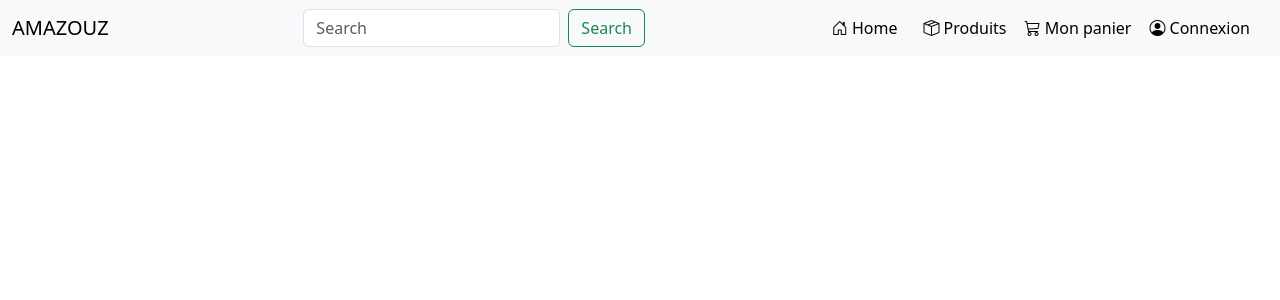
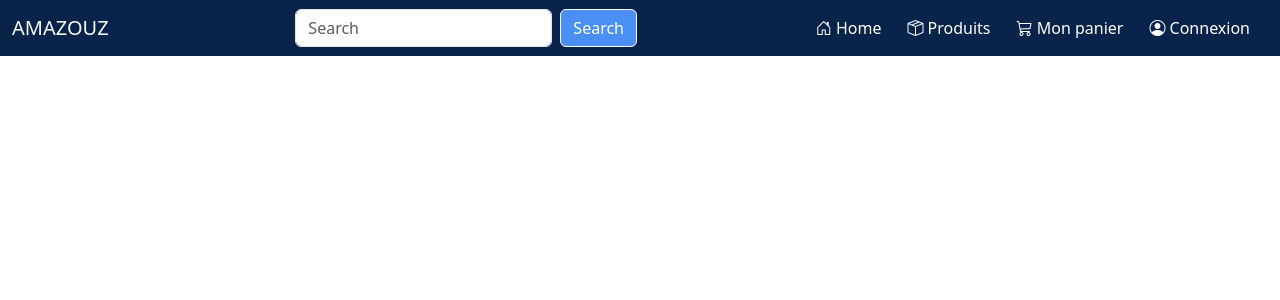
Before and after one commit to ZEP13/html_marketplace, a PHP site: page /navbar.html in a window 1280 px wide. Shown: the top 300 px of the page. Run offline with PHP 8.4, Linux system fonts and the light colour scheme.

Commit message:
color nav

```diff
--- /dev/null
+++ b/nav.css
@@ -0,0 +1,86 @@
+      .bg-light{
+        background-color: #09234a!important;
+      }
+      .navbar{
+        --bs-navbar-brand-color: var(--bs-tertiary-bg);
+        --bs-navbar-brand-hover-color: #4a8ff4;
+      }
+      .nav-item a{
+        color: white !important;
+      }
+      .nav-item :hover{
+        color: #4a8ff4 !important;
+        transform: translateY(-2px);
+        transition: 0.2s ease;
+      }
+      .navbar-toggler{
+        background-color:#4a8ff4;
+      }
+      .btn-danger,.btn-primary{
+        --bs-btn-color: white;
+        --bs-btn-border-color: white;
+        --bs-btn-hover-color: #fff;
+        --bs-btn-hover-bg: #4a8ff4;
+        --bs-btn-hover-border-color: #4a8ff4;
+        background:#09234a;
+      }
+      .btn-outline-primary{
+        --bs-btn-color: white;
+        --bs-btn-border-color: white;
+        --bs-btn-hover-bg: #09234a;
+        --bs-btn-hover-border-color:white;
+        background:#4a8ff4;
+      }
+      .btn-outline-secondary {
+        color: #4a8ff4;
+        border-color: #4a8ff4;
+        --bs-btn-hover-bg:#4a8ff4;
+        --bs-btn-hover-color: #000000;
+      }
+      /* CSS additionnel pour centrer la recherche sur grands écrans */
+      .search-container {
+        display: flex;
+        justify-content: flex-end;
+        align-items: center;
+        flex-grow: 1; /* Prend toute la largeur disponible */
+      }
+      .offcanvas-body {
+        display: flex;
+        flex-direction: column;
+        height: 100vh; /* Take full height of the viewport */
+      }
+      .buy {
+        margin-top: auto; /* Push this section to the bottom */
+        position: sticky;
+        bottom: 0; /* Stick to the bottom of the sidebar */
+      }
+      .nav-item {
+        margin-right: 10px;
+      }
+      .nav-item a {
+        text-decoration: none;
+        color: black;
+      }
+
+      @media screen and (max-width: 799px) {
+        /* Icône de recherche et hamburger sur petit écran */
+        .navbar .d-flex {
+          display: flex;
+          justify-content: flex-start;
+          align-items: center;
+        }
+
+        .navbar .btn-outline-secondary {
+          margin-right: 10px;
+        }
+      }
+
+      @media screen and (min-width: 800px) {
+        /* Cacher l'icône de recherche et hamburger sur grand écran */
+        .navbar .navbar-toggler {
+          display: none;
+        }
+        .navbar .btn-outline-secondary {
+          display: none;
+        }
+      }
--- a/navbar.html
+++ b/navbar.html
@@ -14,55 +14,11 @@
       rel="stylesheet"
       href="https://cdn.jsdelivr.net/npm/bootstrap-icons/font/bootstrap-icons.css"
     />
-    <style>
-      /* CSS additionnel pour centrer la recherche sur grands écrans */
-      .search-container {
-        display: flex;
-        justify-content: flex-end;
-        align-items: center;
-        flex-grow: 1; /* Prend toute la largeur disponible */
-      }
-      .offcanvas-body {
-        display: flex;
-        flex-direction: column;
-        height: 100vh; /* Take full height of the viewport */
-      }
-      .buy {
-        margin-top: auto; /* Push this section to the bottom */
-        position: sticky;
-        bottom: 0; /* Stick to the bottom of the sidebar */
-      }
-      .nav-item {
-        margin-right: 10px;
-      }
-      .nav-item a {
-        text-decoration: none;
-        color: black;
-      }
+    <link
+    rel="stylesheet"
+    href="nav.css"
+    >
 
-      @media screen and (max-width: 799px) {
-        /* Icône de recherche et hamburger sur petit écran */
-        .navbar .d-flex {
-          display: flex;
-          justify-content: flex-start;
-          align-items: center;
-        }
-
-        .navbar .btn-outline-secondary {
-          margin-right: 10px;
-        }
-      }
-
-      @media screen and (min-width: 800px) {
-        /* Cacher l'icône de recherche et hamburger sur grand écran */
-        .navbar .navbar-toggler {
-          display: none;
-        }
-        .navbar .btn-outline-secondary {
-          display: none;
-        }
-      }
-    </style>
   </head>
   <body>
     <nav class="navbar navbar-expand-lg navbar-light bg-light">
@@ -104,7 +60,7 @@
               placeholder="Search"
               aria-label="Search"
             />
-            <button class="btn btn-outline-success" type="submit">
+            <button class="btn btn-outline-primary" type="submit">
               Search
             </button>
           </form>
@@ -127,9 +83,10 @@
               class="nav-item"
               data-bs-toggle="offcanvas"
               data-bs-target="#offcanvasRight"
-              aria-controls="offcanvasRight"
-            >
-              <a href=""><i class="bi bi-cart3"></i> Mon panier</a>
+              aria-controls="offcanvasRight">
+              <a class="nav-link" href="#" >
+              <i class="bi bi-cart3"></i> Mon panier
+              </a>
             </li>
             <li class="nav-item">
               <a class="nav-link" href="#"
@@ -199,7 +156,7 @@
             placeholder="Search"
             aria-label="Search"
           />
-          <button class="btn btn-outline-success" type="submit">Search</button>
+          <button class="btn btn-primary" type="submit">Search</button>
         </form>
       </div>
     </div>
```
Also changed, not shown: login.css (line endings or trailing spaces).
